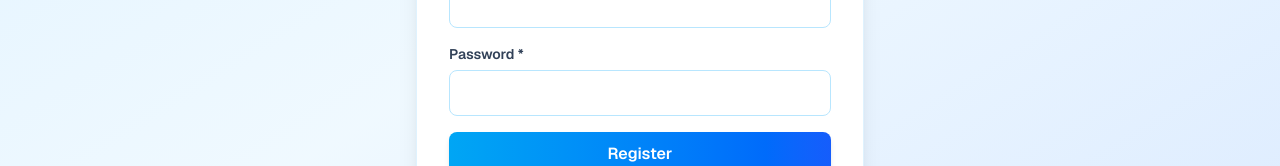
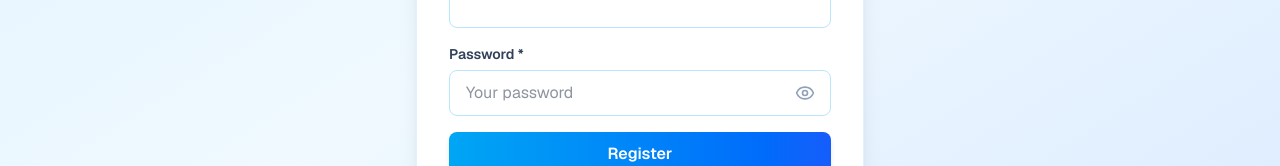
Before and after one commit to mmunir439/todoapp_frontend, a Next.js app: page /register in a window 1280 px wide. Shown: the part 450-616 px from the top of the page. Built offline with nearby package versions, Linux system fonts and the light colour scheme; no server answers.

Commit message:
register and login page modified

```diff
--- a/src/app/(auth)/login/page.jsx
+++ b/src/app/(auth)/login/page.jsx
@@ -7,6 +7,7 @@ import { useAuth } from "@/app/context/AuthContext";
 import { useLanguage } from "@/app/context/LanguageContext";
 import LanguageSwitcher from "@/app/components/LanguageSwitcher";
 import Alert from "@/app/components/Alert";
+import PasswordInput from "@/app/components/PasswordInput";
 import { getErrorMessage } from "@/app/utils/api";
 
 export default function LoginPage() {
@@ -20,14 +21,21 @@ export default function LoginPage() {
 
   const handleSubmit = async (e) => {
     e.preventDefault();
+    setSuccess("");
+    setError("");
+
+    if (!formData.email.trim() || !formData.password) {
+      setError(t("auth.fillAllFields"));
+      return;
+    }
+
     setIsSubmitting(true);
-    setError("");
     try {
       await login(formData);
       setSuccess(t("auth.loginSuccess"));
       setTimeout(() => router.push("/dashboard"), 800);
     } catch (err) {
-      setError(getErrorMessage(err));
+      setError(getErrorMessage(err) || t("auth.loginFailed"));
     } finally {
       setIsSubmitting(false);
     }
@@ -53,7 +61,13 @@ export default function LoginPage() {
             </div>
             <div>
               <label className="mb-1.5 block text-sm font-semibold text-slate-700">{t("auth.password")}</label>
-              <input type="password" required value={formData.password} onChange={(e) => setFormData({ ...formData, password: e.target.value })} className="input-field" placeholder={t("auth.passwordPlaceholder")} />
+              <PasswordInput
+                value={formData.password}
+                onChange={(e) => setFormData({ ...formData, password: e.target.value })}
+                placeholder={t("auth.passwordPlaceholder")}
+                autoComplete="current-password"
+                required
+              />
             </div>
             <button type="submit" disabled={isSubmitting} className="btn-primary w-full">{isSubmitting ? t("auth.signingIn") : t("auth.signIn")}</button>
           </form>
--- a/src/app/(auth)/register/page.jsx
+++ b/src/app/(auth)/register/page.jsx
@@ -7,6 +7,7 @@ import { useAuth } from "@/app/context/AuthContext";
 import { useLanguage } from "@/app/context/LanguageContext";
 import LanguageSwitcher from "@/app/components/LanguageSwitcher";
 import Alert from "@/app/components/Alert";
+import PasswordInput from "@/app/components/PasswordInput";
 import { getErrorMessage } from "@/app/utils/api";
 import { DEFAULT_SHOP_NAME } from "@/app/utils/shopHelpers";
 
@@ -26,14 +27,26 @@ export default function RegisterPage() {
 
   const handleSubmit = async (e) => {
     e.preventDefault();
+    setSuccess("");
+    setError("");
+
+    if (!formData.username.trim() || !formData.email.trim() || !formData.password) {
+      setError(t("auth.fillAllFields"));
+      return;
+    }
+
+    if (formData.password.length < 6) {
+      setError(t("auth.passwordMinLength"));
+      return;
+    }
+
     setIsSubmitting(true);
-    setError("");
     try {
       await register(formData);
       setSuccess(t("auth.registerSuccess"));
       setTimeout(() => router.push("/login"), 1500);
     } catch (err) {
-      setError(getErrorMessage(err));
+      setError(getErrorMessage(err) || t("auth.registerFailed"));
     } finally {
       setIsSubmitting(false);
     }
@@ -67,7 +80,14 @@ export default function RegisterPage() {
             </div>
             <div>
               <label className="mb-1.5 block text-sm font-semibold text-slate-700">{t("auth.password")} *</label>
-              <input type="password" required minLength={6} value={formData.password} onChange={(e) => setFormData({ ...formData, password: e.target.value })} className="input-field" />
+              <PasswordInput
+                value={formData.password}
+                onChange={(e) => setFormData({ ...formData, password: e.target.value })}
+                placeholder={t("auth.passwordPlaceholder")}
+                autoComplete="new-password"
+                minLength={6}
+                required
+              />
             </div>
             <button type="submit" disabled={isSubmitting} className="btn-primary w-full">{isSubmitting ? t("auth.creating") : t("auth.register")}</button>
           </form>
--- a/src/app/components/Alert.jsx
+++ b/src/app/components/Alert.jsx
@@ -9,9 +9,15 @@ export default function Alert({ type = "info", message, onClose }) {
 
   return (
     <div
-      className={`mb-4 flex items-center justify-between rounded-lg border px-4 py-3 text-sm font-medium ${styles[type]}`}
+      role={type === "error" ? "alert" : "status"}
+      className={`mb-4 flex items-start justify-between gap-3 rounded-lg border px-4 py-3 text-sm font-medium ${styles[type]}`}
     >
-      <span>{message}</span>
+      {type === "error" && (
+        <span className="mt-0.5 shrink-0 text-base" aria-hidden="true">
+          ⚠
+        </span>
+      )}
+      <span className="flex-1">{message}</span>
       {onClose && (
         <button
           type="button"
--- /dev/null
+++ b/src/app/components/PasswordInput.jsx
@@ -0,0 +1,44 @@
+"use client";
+
+import { useState } from "react";
+import { Eye, EyeOff } from "lucide-react";
+import { useLanguage } from "@/app/context/LanguageContext";
+
+export default function PasswordInput({
+  id,
+  value,
+  onChange,
+  placeholder,
+  required = false,
+  minLength,
+  className = "",
+  autoComplete,
+}) {
+  const [visible, setVisible] = useState(false);
+  const { t } = useLanguage();
+
+  return (
+    <div className="relative">
+      <input
+        id={id}
+        type={visible ? "text" : "password"}
+        value={value}
+        onChange={onChange}
+        required={required}
+        minLength={minLength}
+        autoComplete={autoComplete}
+        placeholder={placeholder}
+        className={`input-field pe-11 ${className}`}
+      />
+      <button
+        type="button"
+        onClick={() => setVisible((v) => !v)}
+        className="absolute end-3 top-1/2 -translate-y-1/2 rounded p-1 text-slate-400 transition hover:text-sky-600"
+        aria-label={visible ? t("auth.hidePassword") : t("auth.showPassword")}
+        tabIndex={-1}
+      >
+        {visible ? <EyeOff className="h-5 w-5" /> : <Eye className="h-5 w-5" />}
+      </button>
+    </div>
+  );
+}
--- a/src/app/locales/en.js
+++ b/src/app/locales/en.js
@@ -61,6 +61,12 @@ const en = {
     emailPlaceholder: "you@example.com",
     passwordPlaceholder: "Your password",
     namePlaceholder: "Shop owner name",
+    showPassword: "Show password",
+    hidePassword: "Hide password",
+    fillAllFields: "Please fill in all required fields.",
+    passwordMinLength: "Password must be at least 6 characters.",
+    loginFailed: "Login failed. Please check your email and password.",
+    registerFailed: "Registration failed. Please try again.",
   },
   hero: {
     badge: "Shop Manager",
--- a/src/app/locales/ur.js
+++ b/src/app/locales/ur.js
@@ -61,6 +61,12 @@ const ur = {
     emailPlaceholder: "you@example.com",
     passwordPlaceholder: "اپنا پاس ورڈ",
     namePlaceholder: "دکان مالک کا نام",
+    showPassword: "پاس ورڈ دکھائیں",
+    hidePassword: "پاس ورڈ چھپائیں",
+    fillAllFields: "براہ کرم تمام ضروری فیلڈز بھریں۔",
+    passwordMinLength: "پاس ورڈ کم از کم 6 حروف کا ہونا چاہیے۔",
+    loginFailed: "لاگ اِن ناکام۔ ای میل اور پاس ورڈ چیک کریں۔",
+    registerFailed: "رجسٹریشن ناکام۔ دوبارہ کوشش کریں۔",
   },
   hero: {
     badge: "شاپ مینیجر",
```
